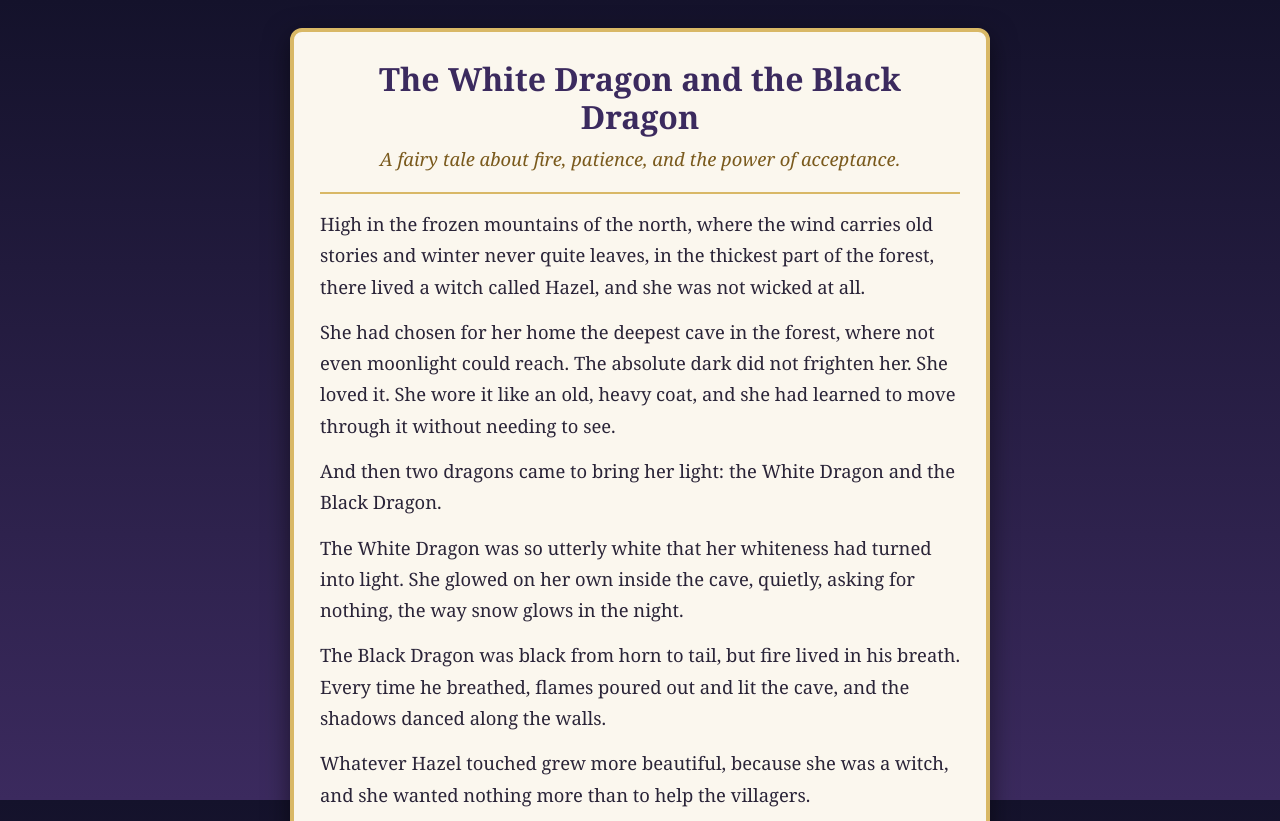
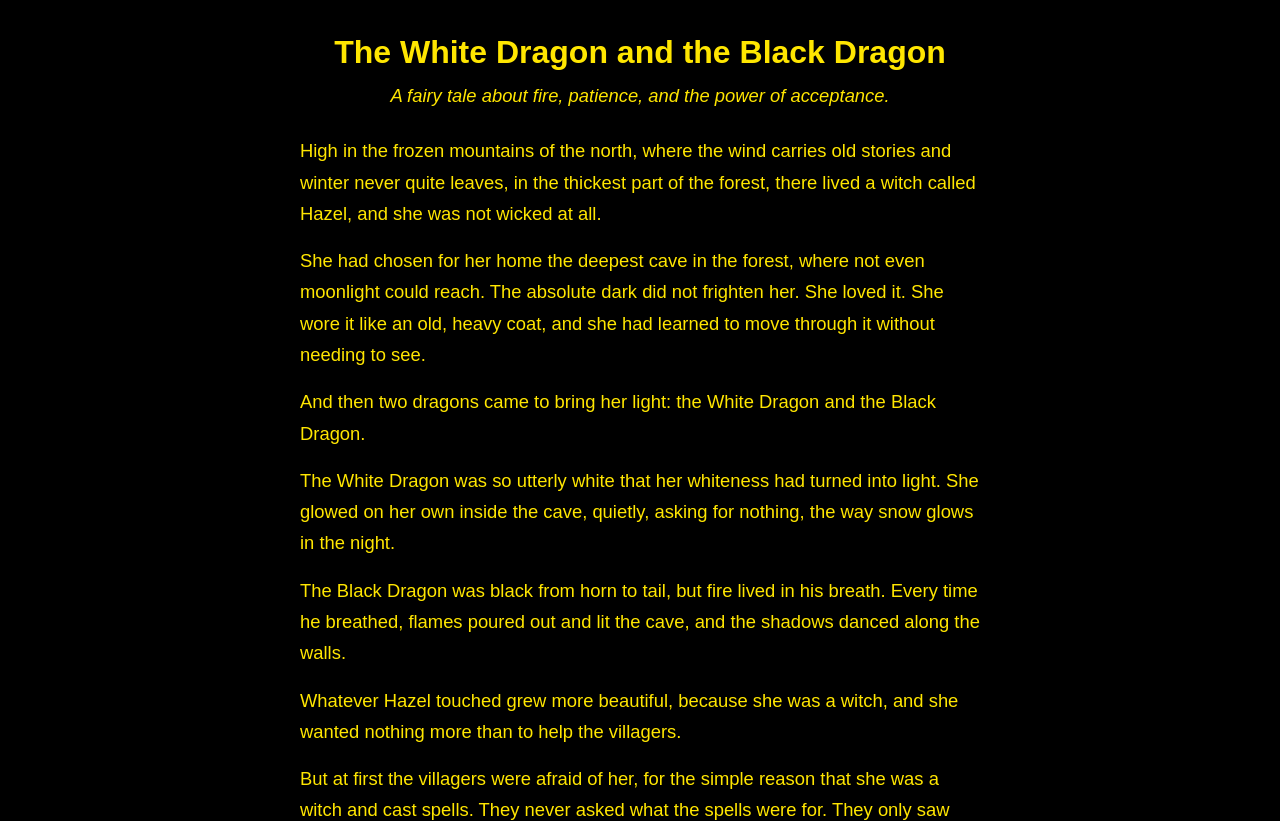
Before and after one commit to theodoroustella-alt/White-Damon-story, a plain HTML site: page Dragon_story.html in a window 1280 px wide. Shown: the top 821 px of the page. Drawn offline with Linux system fonts and the light colour scheme.

Commit message:
Restyle: black page, yellow sans-serif text
Co-Authored-By: Claude Sonnet 5.5 <noreply@anthropic.com>
Claude-Session: https://claude.ai/code/session_01GvY1uh8yB6kxNrbZKk9BCc

```diff
--- a/Dragon_story.html
+++ b/Dragon_story.html
@@ -6,25 +6,22 @@
 <meta name="viewport" content="width=device-width, initial-scale=1">
 <title>The White Dragon and the Black Dragon</title>
 <style>
-  html { -webkit-text-size-adjust: 100%; }
-  body { margin: 0; background: #14122b; background: -webkit-linear-gradient(top,#14122b,#3b2a5e); background: linear-gradient(to bottom,#14122b,#3b2a5e); background-attachment: fixed; font-family: Georgia, "Times New Roman", serif; color: #2a2438; }
-  .wrap { max-width: 700px; margin: 0 auto; padding: 28px 14px 48px; }
-  .paper { background: #fbf7ee; border: 4px solid #d9b866; border-radius: 12px; padding: 28px 26px 34px; -webkit-box-shadow: 0 8px 26px rgba(0,0,0,.5); box-shadow: 0 8px 26px rgba(0,0,0,.5); }
-  h1 { margin: 0 0 6px; text-align: center; font-size: 2rem; line-height: 1.2; color: #3b2a5e; }
-  .sub { text-align: center; font-style: italic; color: #7a5a1d; margin: 0 0 8px; }
-  .bar { height: 2px; background: #d9b866; margin: 18px 0 8px; }
-  p { font-size: 1.15rem; line-height: 1.7; margin: 14px 0 0; }
-  p.said { padding-left: 16px; border-left: 3px solid #d9b866; font-style: italic; }
-  p.end { text-align: center; font-style: italic; font-weight: bold; margin-top: 28px; }
-  @media (max-width: 480px) { .paper { padding: 20px 16px 26px; } h1 { font-size: 1.6rem; } p { font-size: 1.08rem; } }
-  @media print { body { background: #fff; } .paper { border: 0; box-shadow: none; } }
+  html { -webkit-text-size-adjust: 100%; background: #000; }
+  body { margin: 0; background: #000; color: #ffe600; font-family: Arial, Helvetica, sans-serif; }
+  .wrap { max-width: 680px; margin: 0 auto; padding: 32px 18px 56px; }
+  h1 { margin: 0 0 8px; text-align: center; font-size: 2rem; line-height: 1.25; color: #ffe600; }
+  .sub { text-align: center; font-style: italic; margin: 0 0 24px; color: #ffe600; }
+  p { font-size: 1.15rem; line-height: 1.7; margin: 16px 0 0; color: #ffe600; }
+  p.said { font-style: italic; }
+  p.end { text-align: center; font-style: italic; font-weight: bold; margin-top: 32px; }
+  @media (max-width: 480px) { h1 { font-size: 1.6rem; } p { font-size: 1.08rem; } }
+  @media print { html, body { background: #fff; } h1, p { color: #000; } }
 </style>
 </head>
 <body>
-<div class="wrap"><div class="paper">
+<div class="wrap">
 <h1>The White Dragon and the Black Dragon</h1>
 <p class="sub">A fairy tale about fire, patience, and the power of acceptance.</p>
-<div class="bar"></div>
 <p>High in the frozen mountains of the north, where the wind carries old stories and winter never quite leaves, in the thickest part of the forest, there lived a witch called Hazel, and she was not wicked at all.</p>
 <p>She had chosen for her home the deepest cave in the forest, where not even moonlight could reach. The absolute dark did not frighten her. She loved it. She wore it like an old, heavy coat, and she had learned to move through it without needing to see.</p>
 <p>And then two dragons came to bring her light: the White Dragon and the Black Dragon.</p>
@@ -144,6 +141,6 @@
 <p>Because she had never needed a prince to save her.</p>
 <p>She had already learned to rule her own sky.</p>
 <p class="end">The End.</p>
-</div></div>
+</div>
 </body>
 </html>
```
